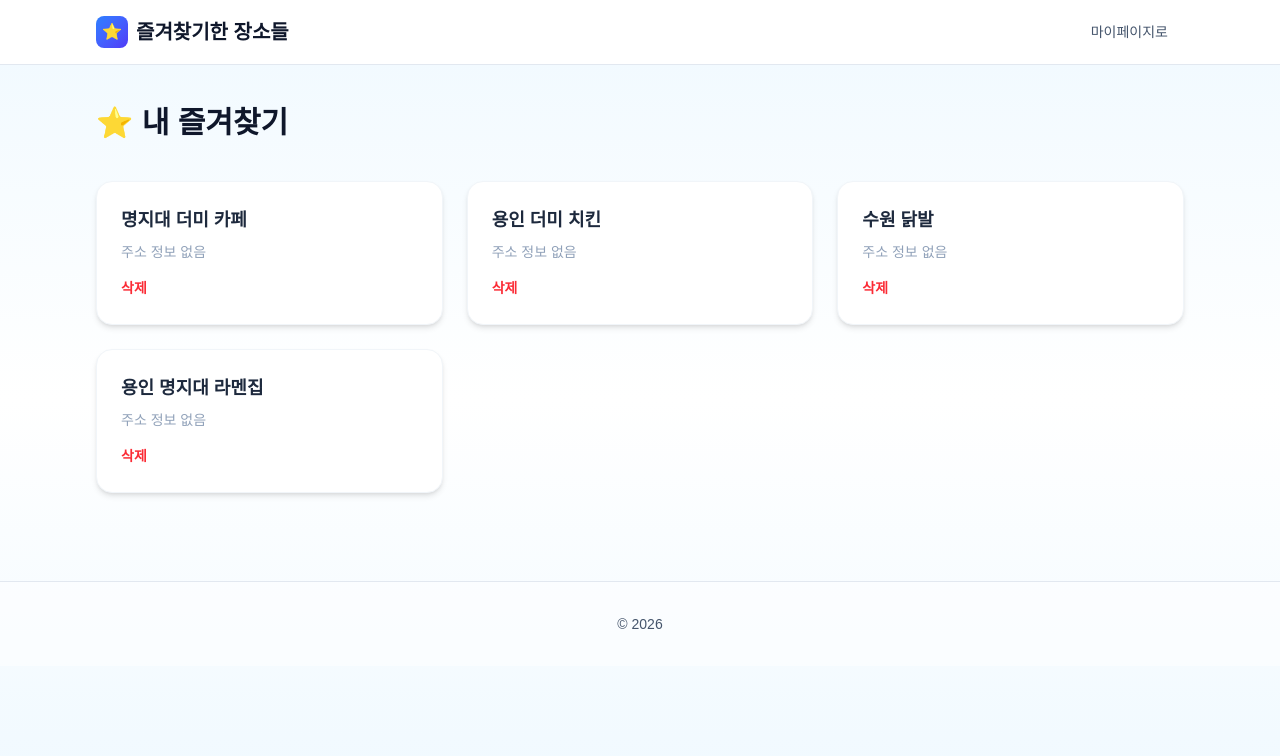
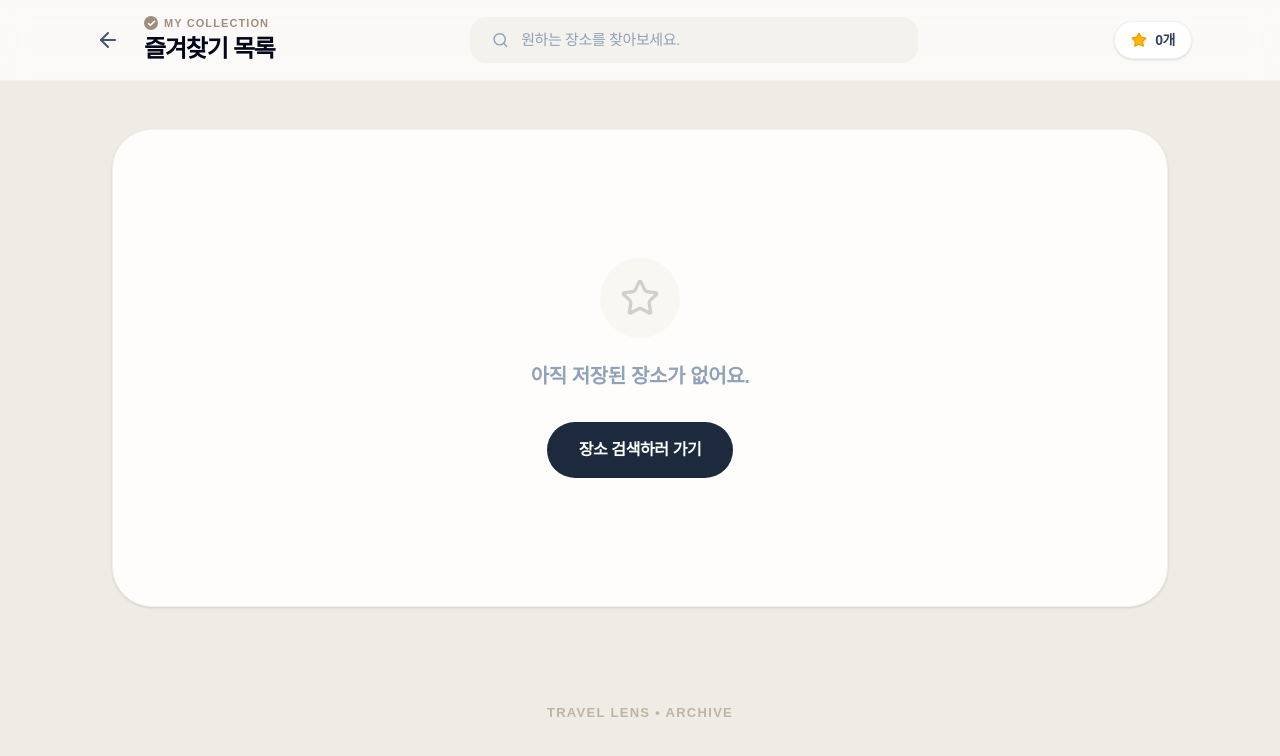
Before and after one commit to SougHYH/tripLens, a Next.js app: page /favorites in a window 1280 px wide. Shown: the top 756 px of the page. Built offline with nearby package versions, Linux system fonts and the light colour scheme; a web font is replaced by a local one.

Commit message:
Update page.tsx

```diff
--- a/src/app/favorites/page.tsx
+++ b/src/app/favorites/page.tsx
@@ -1,123 +1,273 @@
-'use client';
+"use client";
 
-import { useEffect, useState } from "react";
+import { useEffect, useState, useMemo } from "react";
+import Link from "next/link";
+import { Star, MapPin, Trash2, ArrowLeft, Check, Search, X, RotateCcw, ChevronDown, ListFilter } from "lucide-react";
+
+/**
+ * 초성 추출 함수 (ㄱㄴㄷ 검색 지원)
+ */
+const getChosung = (str: string) => {
+  const cho = ["ㄱ","ㄲ","ㄴ","ㄷ","ㄸ","ㄹ","ㅁ","ㅂ","ㅃ","ㅅ","ㅆ","ㅇ","ㅈ","ㅉ","ㅊ","ㅋ","ㅌ","ㅍ","ㅎ"];
+  let result = "";
+  for (let i = 0; i < str.length; i++) {
+    const code = str.charCodeAt(i) - 44032;
+    if (code > -1 && code < 11172) result += cho[Math.floor(code / 588)];
+    else result += str.charAt(i);
+  }
+  return result;
+};
+
+/**
+ * [B] 하이라이트 컴포넌트: 갈색톤(#9D8F7B) 배경 적용
+ */
+const HighlightText = ({ text, query }: { text: string; query: string }) => {
+  if (!query.trim()) return <>{text}</>;
+  const escapedQuery = query.replace(/[.*+?^${}()|[\]\\]/g, '\\$&');
+  const parts = text.split(new RegExp(`(${escapedQuery})`, "gi"));
+  return (
+    <>
+      {parts.map((part, i) =>
+        part.toLowerCase() === query.toLowerCase()
+          ? <span key={i} className="text-white bg-[#9D8F7B] px-1 rounded-md mx-0.5">{part}</span>
+          : part
+      )}
+    </>
+  );
+};
 
 export default function FavoritesPage() {
-
   const [favorites, setFavorites] = useState<any[]>([]);
+  const [searchQuery, setSearchQuery] = useState("");
+  const [sortBy, setSortBy] = useState<"latest" | "name">("latest");
+  // [추가] 삭제 알림 및 실행 취소 데이터 관리
+  const [toast, setToast] = useState<{ visible: boolean; lastItem: any | null }>({
+    visible: false,
+    lastItem: null
+  });
 
   useEffect(() => {
-    let saved = JSON.parse(localStorage.getItem("favorites") || "[]");
-
-    // 더미 데이터
-    if (saved.length === 0) {
-      saved = ["명지대 더미 카페", "용인 더미 치킨", "수원 닭발", "용인 명지대 라멘집"];
-      localStorage.setItem("favorites", JSON.stringify(saved));
-    }
-
+    const saved = JSON.parse(localStorage.getItem("favorites") || "[]");
     setFavorites(saved);
   }, []);
 
-  // 문자열 + 객체 둘 다 삭제 가능
-  const handleDelete = (target: any) => {
-    const updated = favorites.filter((f: any) => {
-      const a = typeof f === "string" ? f : f.name;
-      const b = typeof target === "string" ? target : target.name;
-      return a !== b;
-    });
+  const filteredFavorites = useMemo(() => {
+    const query = searchQuery.toLowerCase().trim();
+    let result = [...favorites];
 
+    if (query) {
+      result = result.filter((item) => {
+        const name = (typeof item === "string" ? item : item.name).toLowerCase();
+        const chosung = getChosung(name);
+        return name.includes(query) || chosung.includes(query);
+      });
+    }
+
+    // 정렬 로직 적용
+    if (sortBy === "name") {
+      result.sort((a, b) => {
+        const nameA = typeof a === "string" ? a : a.name;
+        const nameB = typeof b === "string" ? b : b.name;
+        return nameA.localeCompare(nameB, "ko");
+      });
+    } else {
+      result.reverse(); // 최신순 (역순)
+    }
+
+    return result;
+  }, [favorites, searchQuery, sortBy]);
+
+  const handleDelete = (item: any) => {
+    const targetName = typeof item === "string" ? item : item.name;
+    const updated = favorites.filter((f) => (typeof f === "string" ? f : f.name) !== targetName);
+
+    setToast({ visible: true, lastItem: item });
+    setFavorites(updated);
     localStorage.setItem("favorites", JSON.stringify(updated));
-    setFavorites(updated);
+
+    setTimeout(() => setToast(prev => ({ ...prev, visible: false })), 3000);
+  };
+
+  // [A] 삭제 취소 (Undo) 기능
+  const handleUndo = () => {
+    if (!toast.lastItem) return;
+    const restored = [...favorites, toast.lastItem];
+    setFavorites(restored);
+    localStorage.setItem("favorites", JSON.stringify(restored));
+    setToast({ visible: false, lastItem: null });
   };
 
   return (
-    <div className="min-h-screen bg-gradient-to-b from-sky-50 via-white to-sky-50">
-
-      {/* 헤더 */}
-      <header className="sticky top-0 z-50 bg-white/95 backdrop-blur-md border-b border-slate-200">
-        <div className="max-w-6xl mx-auto px-4 sm:px-6 lg:px-8 h-16 flex items-center justify-between">
-
-          <div className="flex items-center gap-2">
-            <div className="w-8 h-8 rounded-lg bg-gradient-to-br from-blue-500 to-indigo-600 flex items-center justify-center text-white">
-              ⭐
+    <div className="min-h-screen bg-[#EFECE5] text-slate-950 font-sans tracking-tight">
+      <header className="bg-[#FEFDFC]/80 backdrop-blur-md border-b border-[#F2F1EC] sticky top-0 z-50">
+        <div className="max-w-6xl mx-auto px-6 h-20 flex justify-between items-center gap-4">
+          <div className="flex items-center gap-4">
+            <Link href="/" className="p-2 hover:bg-[#F2F1EC] rounded-full transition-colors">
+              <ArrowLeft size={24} className="text-slate-600" />
+            </Link>
+            <div className="shrink-0">
+              <div className="flex items-center gap-1.5 mb-0.5">
+                <div className="flex items-center justify-center w-3.5 h-3.5 rounded-full bg-[#9D8F7B] text-white">
+                  <Check size={9} strokeWidth={4} />
+                </div>
+                <span className="text-[11px] font-extrabold text-[#9D8F7B] tracking-widest uppercase">My Collection</span>
+              </div>
+              <h1 className="text-2xl font-black text-slate-950 tracking-tighter">즐겨찾기 목록</h1>
             </div>
-            <h1 className="text-xl font-bold text-slate-900">
-              즐겨찾기한 장소들
-            </h1>
           </div>
 
-          <a
-            href="/mypage"
-            className="px-4 py-2 text-slate-600 hover:text-slate-900 font-medium text-sm"
-          >
-            마이페이지로
-          </a>
+          <div className="flex-1 max-w-md relative group mx-4 hidden md:block">
+            <div className={`
+              flex items-center w-full px-5 py-2.5 rounded-2xl transition-all duration-300
+              ${searchQuery
+                ? 'bg-white shadow-[0_8px_20px_rgba(0,0,0,0.06)] border-slate-900/10 scale-[1.02]'
+                : 'bg-[#F2F1EC]/80 border-transparent hover:bg-white hover:shadow-lg focus-within:bg-white focus-within:shadow-xl focus-within:scale-[1.02]'}
+              border-2 focus-within:border-slate-950/5
+            `}>
+              <Search
+                size={18}
+                className={`transition-colors duration-300 ${searchQuery ? "text-slate-900" : "text-slate-400 group-hover:text-slate-600"}`}
+              />
+              <input
+                type="text"
+                placeholder="원하는 장소를 찾아보세요."
+                value={searchQuery}
+                onChange={(e) => setSearchQuery(e.target.value)}
+                className="bg-transparent border-none outline-none w-full ml-3 text-[15px] font-semibold text-slate-800 placeholder:text-slate-400 placeholder:font-medium"
+              />
+              {searchQuery && (
+                <button onClick={() => setSearchQuery("")} className="ml-2 p-1 hover:bg-slate-100 rounded-full transition-colors">
+                  <X size={16} className="text-slate-500" />
+                </button>
+              )}
+            </div>
+          </div>
 
+          <div className="flex items-center gap-3">
+            {/* 정렬 버튼이 헤더에서 삭제되었습니다. */}
+
+            {favorites.length > 0 && (
+              <div className="relative group/tooltip shrink-0">
+                <Link href="/" className="bg-slate-800 text-white px-4 py-2 rounded-full text-xs font-bold hover:bg-slate-900 transition-all block">
+                  + 장소 추가
+                </Link>
+                <div className="absolute top-full right-0 mt-3 w-64 p-4 bg-slate-900 text-white text-[13px] rounded-2xl shadow-2xl opacity-0 invisible group-hover/tooltip:opacity-100 group-hover/tooltip:visible transition-all duration-300 translate-y-2 group-hover/tooltip:translate-y-0 z-[100] pointer-events-none">
+                  <div className="flex gap-2">
+                    <Star size={14} className="text-amber-400 fill-amber-400 shrink-0 mt-0.5" />
+                    <p className="leading-relaxed font-medium">상세 페이지에서 <span className="text-amber-400 font-bold">별 아이콘</span>을 누르면 저장됩니다!</p>
+                  </div>
+                  <div className="absolute -top-1 right-6 w-3 h-3 bg-slate-900 rotate-45" />
+                </div>
+              </div>
+            )}
+
+            <div className="flex items-center gap-2 bg-white px-4 py-2 rounded-full border border-[#F2F1EC] shadow-sm shrink-0">
+              <Star size={16} className="fill-amber-400 text-amber-500" />
+              <span className="text-sm font-bold text-slate-700">{favorites.length}개</span>
+            </div>
+          </div>
         </div>
       </header>
 
-      {/* 메인 */}
-      <main className="max-w-6xl mx-auto px-4 sm:px-6 lg:px-8 py-10">
-
-        <h2 className="text-3xl font-bold text-slate-900 mb-10">
-          ⭐ 내 즐겨찾기
-        </h2>
+      <main className="max-w-6xl mx-auto p-8 lg:p-12">
+        {/* [위치 조정] 장소추가 밑 블록 느낌으로 정렬 버튼 배치 */}
+        {favorites.length > 0 && (
+          <div className="flex justify-center mb-10">
+            <div className="flex items-center bg-white border border-[#F2F1EC] rounded-full p-1.5 shadow-sm">
+              <button
+                onClick={() => setSortBy("latest")}
+                className={`px-6 py-2 rounded-full text-[13px] font-black transition-all ${sortBy === "latest" ? "bg-slate-800 text-white shadow-md scale-105" : "text-slate-400 hover:text-slate-600"}`}
+              >
+                최신순
+              </button>
+              <button
+                onClick={() => setSortBy("name")}
+                className={`px-6 py-2 rounded-full text-[13px] font-black transition-all ${sortBy === "name" ? "bg-slate-800 text-white shadow-md scale-105" : "text-slate-400 hover:text-slate-600"}`}
+              >
+                가나다순
+              </button>
+            </div>
+          </div>
+        )}
 
         {favorites.length === 0 ? (
-          <div className="bg-white rounded-2xl shadow-md border border-slate-100 p-10 text-center">
-            <p className="text-slate-500 text-lg">
-              아직 즐겨찾기한 장소가 없습니다.
-            </p>
+          <div className="flex flex-col items-center justify-center py-32 bg-[#FEFDFC] rounded-[40px] border border-[#F2F1EC] shadow-sm">
+            <div className="w-20 h-20 bg-[#F9F7F2] rounded-full flex items-center justify-center mb-6">
+              <Star size={40} className="text-[#D1CFC8]" />
+            </div>
+            <p className="text-xl font-bold text-slate-400">아직 저장된 장소가 없어요.</p>
+            <Link href="/" className="mt-8 bg-slate-800 text-white px-8 py-4 rounded-full font-bold hover:bg-slate-900 transition-transform hover:scale-105">
+              장소 검색하러 가기
+            </Link>
           </div>
         ) : (
-          <div className="grid grid-cols-1 sm:grid-cols-2 lg:grid-cols-3 gap-6">
-
-            {favorites.map((item: any, index: number) => {
-
-              // 문자열이면 객체로 변환
-              const data =
-                typeof item === "string"
-                  ? { name: item, address: "" }
-                  : item;
+          <div className="grid grid-cols-1 md:grid-cols-2 lg:grid-cols-3 gap-8">
+            {filteredFavorites.map((item, index) => {
+              const name = typeof item === "string" ? item : item.name;
+              const address = (typeof item === "object" && item.address) ? item.address : "주소 정보가 없습니다.";
 
               return (
-                <div
-                  key={data.name + index}
-                  className="bg-white p-6 rounded-2xl shadow-md border border-slate-100 hover:shadow-lg transition-all"
-                >
+                <div key={index} className="group bg-[#FEFDFC] p-8 rounded-[32px] shadow-[0_10px_30px_rgba(0,0,0,0.02)] border border-[#F2F1EC] hover:shadow-[0_25px_50px_rgba(0,0,0,0.08)] transition-all duration-500 flex flex-col justify-between relative overflow-hidden hover:-translate-y-2 active:scale-[0.98]">
+                  <div className="absolute -top-6 -right-6 w-24 h-24 bg-[#F9F7F2] rounded-full group-hover:scale-[3.5] transition-transform duration-700 ease-in-out opacity-50" />
 
-                  {/* 이름 */}
-                  <p className="font-bold text-lg text-slate-800">
-                    {data.name}
-                  </p>
+                  <div className="relative z-10">
+                    <div className="flex justify-between items-start mb-4">
+                      <div className="p-2.5 bg-[#F9F7F2] rounded-2xl text-[#9D8F7B] group-hover:bg-slate-800 group-hover:text-white group-hover:rotate-12 transition-all duration-300">
+                        <MapPin size={20} />
+                      </div>
+                      <button
+                        onClick={() => handleDelete(item)}
+                        className="p-2 text-slate-300 hover:text-red-500 hover:bg-red-50 rounded-full transition-all duration-300 hover:scale-110 active:scale-90"
+                      >
+                        <Trash2 size={18} />
+                      </button>
+                    </div>
 
-                  {/* 주소 */}
-                  <p className="text-sm text-slate-400 mt-2">
-                    {data.address || "주소 정보 없음"}
-                  </p>
+                    <h3 className="text-2xl font-black text-slate-800 mb-2 leading-tight group-hover:text-slate-950 transition-colors duration-300">
+                      <HighlightText text={name} query={searchQuery} />
+                    </h3>
+                    <p className="text-[14px] text-slate-400 font-medium line-clamp-2 min-h-[40px] group-hover:text-slate-600 transition-colors duration-300">
+                      {address}
+                    </p>
+                  </div>
 
-                  {/* 삭제 버튼 */}
-                  <button
-                    onClick={() => handleDelete(item)}
-                    className="mt-4 text-sm text-red-500 hover:text-red-600 font-semibold"
-                  >
-                    삭제
-                  </button>
-
+                  <div className="mt-10 relative z-10">
+                    <Link
+                      href={`/review?q=${encodeURIComponent(name)}&address=${encodeURIComponent(address)}`}
+                      className="w-full bg-slate-800 text-white py-4 rounded-2xl text-sm font-extrabold flex items-center justify-center gap-2 hover:bg-slate-950 hover:gap-4 transition-all active:scale-[0.96] shadow-sm hover:shadow-lg"
+                    >
+                      상세 분석 리포트 보기
+                    </Link>
+                  </div>
                 </div>
               );
             })}
-
           </div>
         )}
-
       </main>
 
-      {/* 푸터 */}
-      <footer className="border-t border-slate-200 bg-white/50 py-8 mt-12">
-        <div className="text-center text-sm text-slate-600">
-          © 2026
+      {/* 실행 취소(Undo) 토스트 알림창 */}
+      <div className={`fixed bottom-10 left-1/2 -translate-x-1/2 z-[200] transition-all duration-500 ${toast.visible ? 'opacity-100 translate-y-0' : 'opacity-0 translate-y-10 pointer-events-none'}`}>
+        <div className="bg-slate-900 text-white px-6 py-4 rounded-2xl shadow-2xl flex items-center gap-4">
+          <div className="flex items-center gap-2">
+            <Trash2 size={16} className="text-red-400" />
+            <span className="text-sm font-bold">삭제되었습니다.</span>
+          </div>
+          <div className="w-[1px] h-4 bg-white/20" />
+          <button
+            onClick={handleUndo}
+            className="flex items-center gap-1.5 text-blue-400 hover:text-blue-300 transition-colors text-sm font-black uppercase tracking-tighter"
+          >
+            <RotateCcw size={14} />
+            실행취소
+          </button>
         </div>
+      </div>
+
+      <footer className="max-w-6xl mx-auto px-8 py-12 text-center">
+        <p className="text-[13px] font-bold text-[#9D8F7B] uppercase tracking-widest opacity-60">
+          Travel Lens • Archive
+        </p>
       </footer>
     </div>
   );
```
